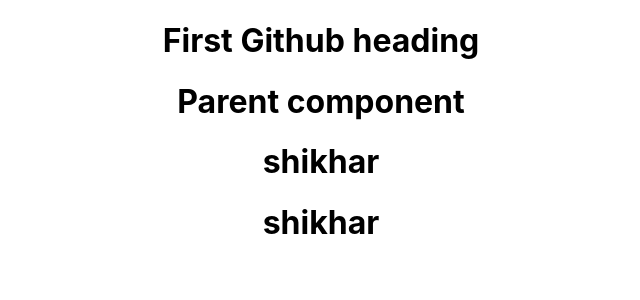
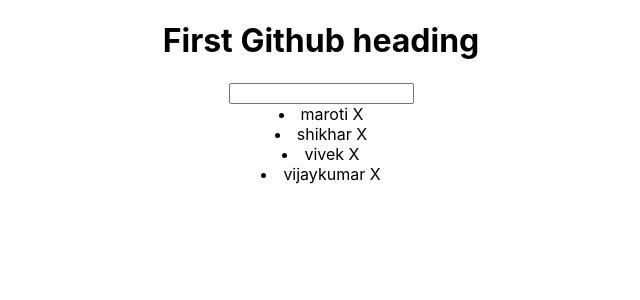
Before and after one commit to marotihub/gitpractice, a React (Create React App) app in the folder axiosandfetch/: page / in a window 1280 px wide. Shown: the top 300 px of the page, without its empty margins (319-959 px from the left). Built offline with nearby package versions, Linux system fonts and the light colour scheme.

Commit message:
useCallback file created

```diff
--- a/axiosandfetch/src/App.js
+++ b/axiosandfetch/src/App.js
@@ -2,6 +2,7 @@
 import AxiosApiCall from './component/AxiosApiCall';
 import FetchApicall from './component/FetchApicall';
 import Parent from './pureComponent/Parent';
+import UseCallBackHook from './useCallback/UseCallBackHook';
 
 function App() {
   return (
@@ -10,7 +11,10 @@
      {/* <FetchApicall/> */}
      {/* <AxiosApiCall/> */}
      {/* ********Pure component example*** */}
-     <Parent/>
+     {/* <Parent/> */}
+
+     {/* ****useCallback Hook*** */}
+     <UseCallBackHook/>
     </div>
   );
 }
--- /dev/null
+++ b/axiosandfetch/src/useCallback/List.js
@@ -0,0 +1,14 @@
+import React from 'react'
+
+function List({users, removeUser}) {
+    console.log('***list component rendered***')
+  return (
+    <div>
+         {
+        users.map((user) => <li key= {user.id}>{user.name}<span onClick={()=>removeUser(user.id)}> X</span></li>)
+       }
+    </div>
+  )
+}
+
+export default React.memo(List)
--- /dev/null
+++ b/axiosandfetch/src/useCallback/UseCallBackHook.js
@@ -0,0 +1,43 @@
+import React, { useState, useCallback } from "react";
+import List from "./List";
+
+const userlist = [
+  {
+    id: 1,
+    name: "maroti",
+  },
+  {
+    id: 2,
+    name: "shikhar",
+  },
+  {
+    id: 3,
+    name: "vivek",
+  },
+  {
+    id: 4,
+    name: "vijaykumar",
+  }
+];
+function UseCallBackHook() {
+  const [users, setUsers] = useState(userlist);
+  const [text, setText]= useState('')
+
+const removeUser =useCallback( (id) => {
+    console.log('removeUser', id)
+    const filteredUser = users.filter((user) => user.id !== id);
+    setUsers(filteredUser);
+  },[users]);
+
+  const handleTextChange=(e)=>{
+  setText(e.target.value)
+  }
+  return (
+    <div>
+        <input type='text' value={text} onChange={handleTextChange}/>
+      <List users={users} removeUser={removeUser} />
+    </div>
+  )
+}
+
+export default UseCallBackHook;
```
Also changed, not shown: axiosandfetch/src/component/UseCallback.js (deleted, +0 -11 lines).
